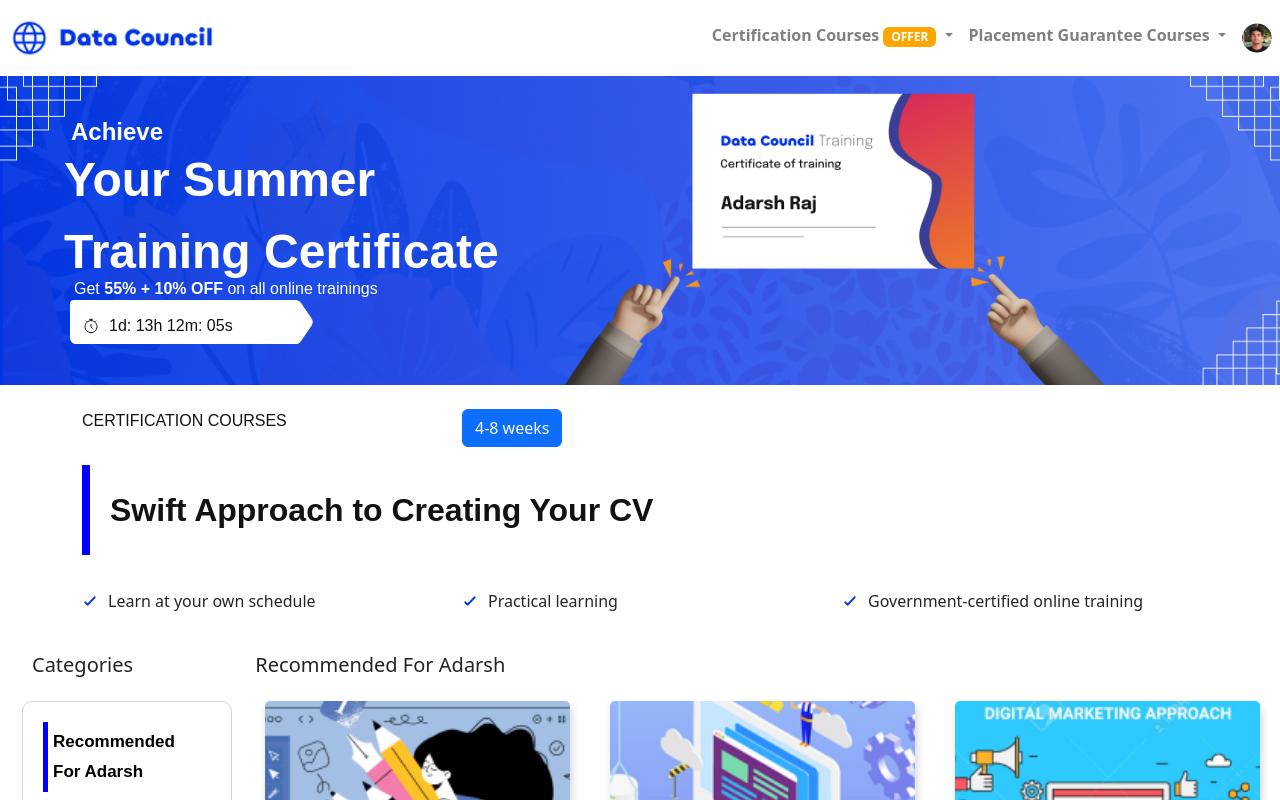
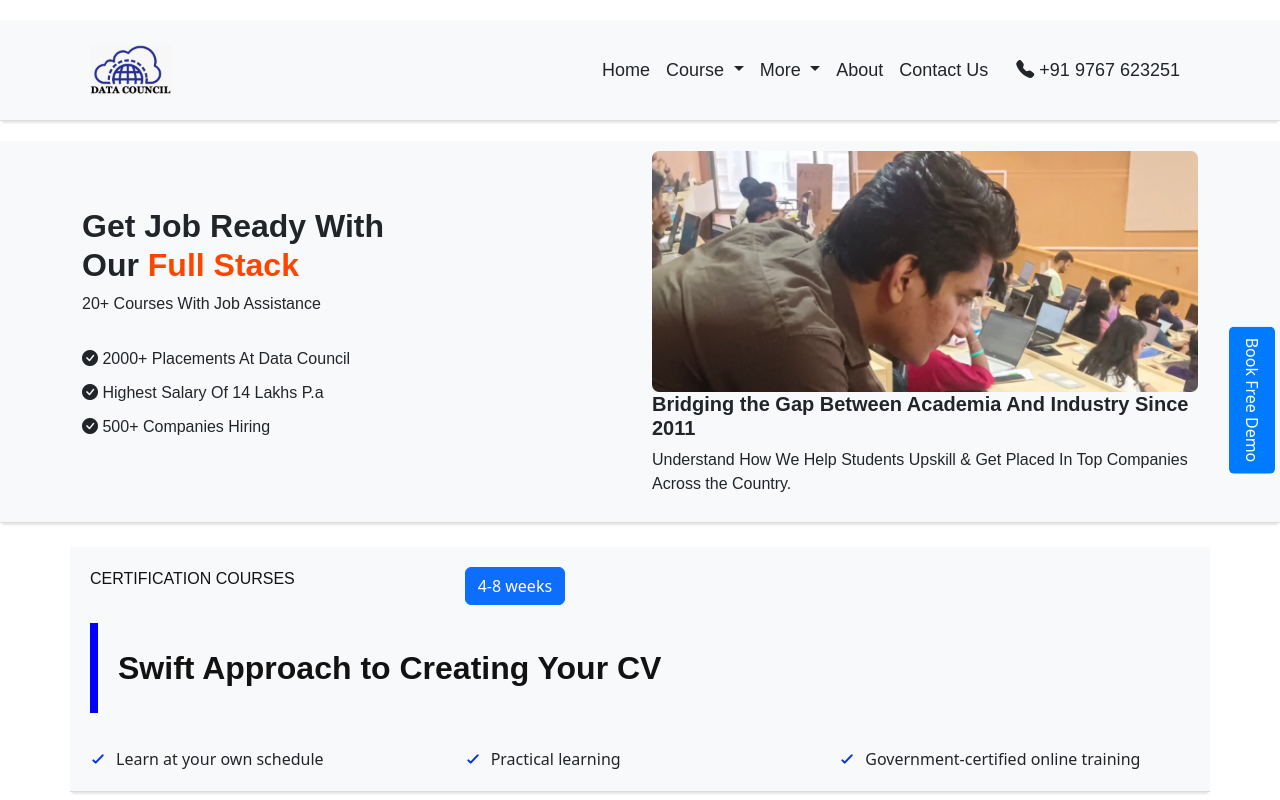
Before and after one commit to Pallavi-Sanjay-Pohekar/Data_Counsel, a plain HTML site: page index.html in a window 1280 px wide. Drawn offline with nearby package versions, Linux system fonts and the light colour scheme.

Commit message:
Make all content responsive

```diff
--- a/index.html
+++ b/index.html
@@ -24,107 +24,94 @@
 
 <body>
     <!-- nav start -->
-    <nav class="navbar navbar-expand-lg navbar-light bg-white">
-        <a class="logo" href="#">
-            <img src="logo.png" alt="" class="logo">
+    <nav class="navbar navbar-expand-lg navbar-light bg-light shadow-bottom" style="padding-right: 100px; font-family: 'Poppins', sans-serif ; font-size: 18px;">
+        <a class="navbar-brand" href="#">
+            <img src="logo1.jpeg" alt="Data Council Logo">
         </a>
         <button class="navbar-toggler" type="button" data-toggle="collapse" data-target="#navbarNav" aria-controls="navbarNav" aria-expanded="false" aria-label="Toggle navigation">
             <span class="navbar-toggler-icon"></span>
         </button>
-        <div class="collapse navbar-collapse" id="navbarNav">
+        <div class="collapse navbar-collapse" style="padding-left: 150px;" id="navbarNav">
             <ul class="navbar-nav ml-auto">
+                <li class="nav-item">
+                    <a class="nav-link text-dark" href="#">Home</a>
+                </li>
                 <li class="nav-item dropdown">
-                    <a class="nav-link dropdown-toggle" href="#" id="certificationDropdown" role="button" data-toggle="dropdown" aria-haspopup="true" aria-expanded="false">
-                        Certification Courses <span class="badge badge-warning">OFFER</span>
+                    <a class="nav-link dropdown-toggle text-dark" href="#" id="navbarDropdown" role="button" data-toggle="dropdown" aria-haspopup="true" aria-expanded="false">
+                        Course
                     </a>
-                    <div class="dropdown-menu" aria-labelledby="certificationDropdown">
-                        <a class="dropdown-item" href="#">Course 1</a>
-                        <a class="dropdown-item" href="#">Course 2</a>
+                    <div class="dropdown-menu" aria-labelledby="navbarDropdown">
+                        <a class="dropdown-item" href="#">Action</a>
+                        <a class="dropdown-item" href="#">Another action</a>
                     </div>
                 </li>
                 <li class="nav-item dropdown">
-                    <a class="nav-link dropdown-toggle" href="#" id="placementDropdown" role="button" data-toggle="dropdown" aria-haspopup="true" aria-expanded="false">
-                        Placement Guarantee Courses
+                    <a class="nav-link dropdown-toggle text-dark" href="#" id="moreDropdown" role="button" data-toggle="dropdown" aria-haspopup="true" aria-expanded="false">
+                        More
                     </a>
-                    <div class="dropdown-menu" aria-labelledby="placementDropdown">
-                        <a class="dropdown-item" href="#">Course 1</a>
-                        <a class="dropdown-item" href="#">Course 2</a>
+                    <div class="dropdown-menu" aria-labelledby="moreDropdown">
+                        <a class="dropdown-item" href="#">Action</a>
+                        <a class="dropdown-item" href="#">Another action</a>
                     </div>
                 </li>
-
                 <li class="nav-item">
-                    <a class="nav-link" href="#">
-                        <img src="ellipse-330.png" alt="Profile Picture" class="profile-picture">
-                    </a>
+                    <a class="nav-link text-dark" href="#">About</a>
+                </li>
+                <li class="nav-item">
+                    <a class="nav-link text-dark" href="#">Contact Us</a>
+                </li>
+                <li class="nav-item contact-info">
+                    <i style="padding-left: 20px;" class="bi bi-telephone-fill"></i>
+                    <span>+91 9767 623251</span>
                 </li>
             </ul>
         </div>
     </nav>
 
-    <img class="img-responsive" src="Banner.png" alt="main" width="100%">
+    <!-- hero section -->
 
-    <div class="achieve">Achieve</div><br>
-    <div class="java-span3">
-        Your Summer <br> Training Certificate
-    </div>
-    <div class="frame-881">
-        <div class="get-55-10-off-on-all-online-trainings">
-            <span>
-            <span class="get-55-10-off-on-all-online-trainings-span">Get</span>
-            <span class="get-55-10-off-on-all-online-trainings-span2">
-                55% + 10% OFF
-            </span>
-            <span class="get-55-10-off-on-all-online-trainings-span3">
-                on all online trainings
-            </span>
-            </span>
+    <section class="hero-section shadow-bottom">
+        <div class="container">
+            <div class="row align-items-center">
+                <div class="col-md-6">
+                    <h2><b>Get Job Ready With <br> Our <span class="highlight text-changing">Data Analytics</span></b></h2>
+                    <p>20+ Courses With Job Assistance</p>
+                    <ul class="stats">
+                        <li><i class="bi bi-check-circle-fill"></i> 2000+ Placements At Data Council</li>
+                        <li><i class="bi bi-check-circle-fill"></i> Highest Salary Of 14 Lakhs P.a</li>
+                        <li><i class="bi bi-check-circle-fill"></i> 500+ Companies Hiring</li>
+                    </ul>
+                </div>
+                <div class="col-md-6">
+                    <img src="man.jpeg" class="img-fluid" alt="Classroom Image">
+                    <h5><b>Bridging the Gap Between Academia And Industry Since 2011</b></h5>
+                    <p>Understand How We Help Students Upskill & Get Placed In Top Companies Across the Country.</p>
+                </div>
+            </div>
         </div>
-    </div>
+    </section>
+    <a href="#" class="btn vertical-btn">Book Free Demo</a>
 
-    <div class="frame-887">
-        <svg class="vector-8" width="244" height="44" viewBox="0 0 244 44" fill="none" xmlns="http://www.w3.org/2000/svg">
-          <path
-            d="M0 38V3.41379C0 1.52841 1.52839 0 3.41378 0H225.78C227.761 0 229.613 0.977178 230.732 2.61148L241.681 18.6115C243.079 20.6542 243.079 23.3458 241.681 25.3885L230.732 41.3885C229.613 43.0228 227.761 44 225.78 44H6C2.68629 44 0 41.3137 0 38Z"
-            fill="white"
-          />
-        </svg>
-        <div class="frame-886">
-            <svg class="stop-watch" width="16" height="16" viewBox="0 0 16 16" fill="none" xmlns="http://www.w3.org/2000/svg">
-            <path
-              d="M12 3.66667L12.6667 3M3.33337 3L4.00004 3.66667"
-              stroke="#121212"
-              stroke-linecap="round"
-              stroke-linejoin="round"
-            />
-            <path
-              d="M8 14.6667C11.3137 14.6667 14 11.9805 14 8.66675C14 5.35304 11.3137 2.66675 8 2.66675C4.68629 2.66675 2 5.35304 2 8.66675C2 11.9805 4.68629 14.6667 8 14.6667Z"
-              stroke="#121212"
-              stroke-linecap="round"
-            />
-            <path
-              d="M8 6.33325V8.99992L9.33333 10.3333"
-              stroke="#121212"
-              stroke-linecap="round"
-              stroke-linejoin="round"
-            />
-            <path
-              d="M8 2.33325V1.33325"
-              stroke="#121212"
-              stroke-linecap="round"
-              stroke-linejoin="round"
-            />
-            <path
-              d="M6.66663 1.33325H9.33329"
-              stroke="#121212"
-              stroke-linecap="round"
-              stroke-linejoin="round"
-            />
-          </svg>
-            <div class="_1-d-13-h-12-m-05-s">1d: 13h 12m: 05s</div>
-        </div>
-    </div>
-    </div>
-    <div class="container mt-4">
+
+    <script>
+        document.addEventListener('DOMContentLoaded', function() {
+            var texts = ["Sap Fico", "Full Stack", "Mern Stack", "Mean Stack", "Data Science"];
+            var index = 0;
+            var textElement = document.querySelector('.text-changing');
+
+            function changeText() {
+                textElement.innerText = texts[index];
+                index = (index + 1) % texts.length;
+            }
+
+            setInterval(changeText, 2000);
+        });
+    </script>
+
+
+    <!-- Certification Courses -->
+
+    <div class="container mt-4 shadow-bottom" style="margin: auto;">
         <div class="row">
             <div class="col-12 col-md-4">
                 <div class="certification-courses">CERTIFICATION COURSES</div>
@@ -174,7 +161,7 @@
 
 
     <!-- Sidebar -->
-    <div class="container-fluid mt-4">
+    <div class="container-fluid mt-4 shadow-bottom">
         <div class="row">
             <div class="col-lg-2 col-md-3 col-sm-12">
                 <h5 class="mt-3 mb-4" style="margin-left: 20px;">Categories</h5>
@@ -194,7 +181,7 @@
             </div>
             <div class="col-lg-10 col-md-9 col-sm-12">
                 <h5 class="mt-3 mb-4" style="margin-left: 30px;">Recommended For Adarsh</h5>
-                <div class="row" style="margin-left: 20px;">
+                <div class="row" style="margin-left: 15px;">
                     <div class="col-lg-4 col-md-6 col-sm-12 mb-4">
                         <div class="card">
                             <img src="rectangle-75.png" class="card-img-top" alt="Java">
@@ -256,7 +243,7 @@
     </div>
 
     <!-- Guaranteed Pathway to Begin Your Career start -->
-    <div class="container">
+    <div class="container shadow-bottom" style="margin: auto;">
 
         <div class="row mt-5">
             <div class="col-12 col-md-4">
@@ -382,19 +369,19 @@
     <!-- Guaranteed Pathway to Begin Your Career end -->
 
     <!-- Inspiration your aspirations -->
-    <section class="testimonials py-5">
-        <div class="container py-5" style="background-color: white; border-radius: 10px; padding: 50px;">
+    <section class="testimonials py-5 shadow-bottom">
+        <div class="container py-5" style="background-color: white; border-radius: 10px; padding: 30px;">
             <div class="row text-center">
-                <div class="inspiring-your-aspirations text-left">Inspiring Your Aspirations</div>
+                <div class="swift-approach-to-creating-your-cv">Inspiring Your Aspirations</div>
                 <div class="real-success-requires-the-right-skillset-through-our-online-courses-you-too-can-give-wings-to-your-dreams text-left">
                     Real success requires the right skillset. Through our online courses, you too can give wings to your dreams.
                 </div>
                 <div class="col-md-3 col-sm-6 counter">
-                    <h2 class="count" data-target="600000">0</h2>
+                    <h2 class="count" data-target="600000">600K+</h2>
                     <p>Learner</p>
                 </div>
                 <div class="col-md-3 col-sm-6 counter">
-                    <h2 class="count" data-target="200000000">0</h2>
+                    <h2 class="count" data-target="200000000">200M+</h2>
                     <p>Learner Minute</p>
                 </div>
                 <div class="col-md-3 col-sm-6 counter">
@@ -402,7 +389,7 @@
                     <p>Average Rating</p>
                 </div>
                 <div class="col-md-3 col-sm-6 counter">
-                    <h2 class="count" data-target="1500000">0</h2>
+                    <h2 class="count" data-target="1500000">1.5M+</h2>
                     <p>Placement</p>
                 </div>
             </div>
@@ -436,8 +423,8 @@
             }
         </script>
         </div>
-        <div class="container">
-            <div class="text-center mb-4">
+        <div class="container ">
+            <div class="text-center my-5">
                 <h2>Our students, making us proud everyday! <span>❤️</span></h2>
                 <p>Let our success stories do the talking</p>
             </div>
@@ -521,7 +508,7 @@
 
     <!-- Meet your super skills educators -->
 
-    <div id="carouselExampleControls" class="carousel">
+    <div id="carouselExampleControls" class="carousel shadow-bottom">
         <div class="carousel-inner">
             <div class="carousel-item active">
                 <div class="card">
--- a/style.css
+++ b/style.css
@@ -7,224 +7,74 @@ body {
     overflow-x: hidden;
 }
 
-.logo {
-    height: 60px;
-    margin-right: 10px;
+
+/* navbar start  */
+
+.shadow-bottom {
+    padding: 20px;
+    margin: 20px 0;
+    background-color: #f8f9fa;
+    border-bottom: 1px solid #ddd;
+    box-shadow: 0 4px 2px -2px rgba(0, 0, 0, 0.1);
+}
+
+.navbar-brand img {
+    height: 50px;
+    margin-left: 70px;
 }
 
 .navbar-nav .nav-link {
-    font-weight: bold;
-    font-size: 16px;
+    color: #000;
 }
 
-.badge-warning {
-    background-color: #ffa500;
-    color: #fff;
+.nav-item.dropdown .dropdown-menu {
+    background-color: #fff;
 }
 
-.profile-picture {
-    height: 30px;
-    width: 30px;
-    border-radius: 50%;
+.contact-info {
+    display: flex;
+    align-items: center;
 }
 
-.java-span1 {
-    text-align: left;
-    font-family: "Epilogue-ExtraBold", sans-serif;
-    font-size: 32px;
-    font-weight: 700;
-    position: relative;
-}
-
-.img-responsive {
-    max-width: 100%;
-    height: auto;
+.contact-info i {
+    margin-right: 5px;
 }
 
 
-/* Media query for small screens */
+/* hero section */
 
-@media (max-width: 600px) {
-    .achieve {
-        font-size: 1em;
-        padding: 10px 5px 5px 5px;
-        gap: 5px;
-        left: 33px;
-    }
-    .java-span3 {
-        font-size: 2.5em;
-    }
-    .get-55-10-off-on-all-online-trainings {
-        font-size: 0.5em;
-    }
-    .get-55-10-off-on-all-online-trainings-span2 {
-        font-size: 0.5em;
-    }
-    .get-55-10-off-on-all-online-trainings-span3 {
-        font-size: 0.5em;
-    }
+.hero-section {
+    background-color: #f8f9fa;
+    padding: 10px 0;
+    font-family: "Epilogue-Regular", sans-serif;
 }
 
-
-/* Media query for medium screens */
-
-@media (min-width: 601px) and (max-width: 1024px) {
-    .achieve {
-        font-size: 1.25em;
-        padding: 15px 7px 7px 5px;
-        gap: 7px;
-        left: 48px;
-    }
-    .java-span3 {
-        font-size: 2.75em;
-    }
-    .get-55-10-off-on-all-online-trainings {
-        font-size: 0.75em;
-    }
-    .get-55-10-off-on-all-online-trainings-span2 {
-        font-size: 0.75em;
-    }
-    .get-55-10-off-on-all-online-trainings-span3 {
-        font-size: 0.75em;
-    }
+.highlight {
+    color: #ff4500;
 }
 
-
-/* Media query for large screens */
-
-@media (min-width: 1025px) {
-    .achieve {
-        font-size: 1.5em;
-        padding: 20px 10px 10px 5px;
-        gap: 10px;
-        left: 66px;
-    }
-    .java-span3 {
-        font-size: 3em;
-    }
-    .get-55-10-off-on-all-online-trainings {
-        font-size: 1em;
-    }
-    .get-55-10-off-on-all-online-trainings-span2 {
-        font-size: 1em;
-    }
-    .get-55-10-off-on-all-online-trainings-span3 {
-        font-size: 1em;
-    }
+.stats {
+    list-style-type: none;
+    padding-left: 0;
+    padding-top: 15px;
 }
 
-.achieve {
-    color: #fff;
-    font-family: "Epilogue-ExtraBold", sans-serif;
-    font-size: 1.5em;
-    font-weight: 600;
-    padding: 20px 10px 10px 5px;
-    display: flex;
-    flex-direction: row;
-    gap: 10px;
-    align-items: center;
-    justify-content: center;
-    position: absolute;
-    left: 66px;
-    top: 94px;
+.stats li {
+    margin-bottom: 10px;
 }
 
-.java-span3 {
-    color: #fff;
-    font-family: "Epilogue-ExtraBold", sans-serif;
-    font-size: 3em;
-    font-weight: 800;
-    padding: 50px 10px 10px 0px;
-    display: flex;
-    flex-direction: row;
-    gap: 10px;
-    align-items: center;
-    justify-content: center;
-    position: absolute;
-    left: 64px;
-    top: 94px;
-}
-
-.frame-881 {
-    padding: 60px 10px 10px 0px;
-    display: flex;
-    flex-direction: row;
-    gap: 10px;
-    align-items: center;
-    justify-content: center;
-    position: absolute;
-    left: 74px;
-    top: 217px;
-}
-
-.get-55-10-off-on-all-online-trainings {
-    color: #ffffff;
-    text-align: left;
-    font-family: "-", sans-serif;
-    font-size: 1em;
-    font-weight: 400;
-    position: relative;
-}
-
-.get-55-10-off-on-all-online-trainings-span2 {
-    color: #ffffff;
-    font-family: "Epilogue-ExtraBold", sans-serif;
-    font-size: 1em;
-    font-weight: 800;
-}
-
-.get-55-10-off-on-all-online-trainings-span3 {
-    color: #ffffff;
-    font-family: "Epilogue-Medium", sans-serif;
-    font-size: 1em;
-    font-weight: 500;
-}
-
-.frame-887 {
-    width: 244px;
-    height: 44px;
-    position: absolute;
-    left: 70px;
-    top: 300px;
-}
-
-.vector-8 {
-    border-radius: 0px;
-    width: 244px;
-    height: 44px;
-    position: absolute;
-    left: 0px;
-    top: 0px;
-    overflow: visible;
-}
-
-.frame-886 {
+.vertical-btn {
+    position: fixed;
+    right: 5px;
+    top: 50%;
+    transform: translateY(-50%);
+    writing-mode: vertical-rl;
+    text-orientation: mixed;
+    background-color: #007bff;
+    color: white;
     padding: 10px;
-    display: flex;
-    flex-direction: row;
-    gap: 10px;
-    align-items: center;
-    justify-content: center;
-    position: absolute;
-    left: 3px;
-    top: calc(50% - 18px);
-}
-
-.stop-watch {
-    flex-shrink: 0;
-    width: 16px;
-    height: 16px;
-    position: relative;
-    overflow: visible;
-}
-
-._1-d-13-h-12-m-05-s {
-    color: #121212;
-    text-align: left;
-    font-family: "Epilogue-Medium", sans-serif;
-    font-size: 1em;
-    font-weight: 500;
-    position: relative;
+    border-radius: 5px;
+    z-index: 1000;
 }
 
 
@@ -306,29 +156,15 @@ body {
 
 /* counter start */
 
-.inspiring-your-aspirations {
-    color: #121212;
-    text-align: left;
-    font-family: "Epilogue-Bold", sans-serif;
-    font-size: 32px;
-    font-weight: 700;
-    position: relative;
-    border-left: 8px solid #0000ff;
-    line-height: 80px;
-    margin-right: 30px;
-    padding-left: 20px;
-    padding-top: 20px;
-    padding-bottom: 20px;
-}
-
 .real-success-requires-the-right-skillset-through-our-online-courses-you-too-can-give-wings-to-your-dreams {
     color: #121212;
     text-align: left;
     font-family: "Epilogue-Regular", sans-serif;
-    font-size: 21px;
+    font-size: 18px;
     font-weight: 400;
     position: relative;
-    padding: 9px;
+    padding-left: 2px;
+    padding-top: 2px;
     padding-bottom: 20px;
 }
 
```
Also changed, not shown: demo.html (+27 -16 lines), logo1.jpeg (added), man.jpeg (added).
